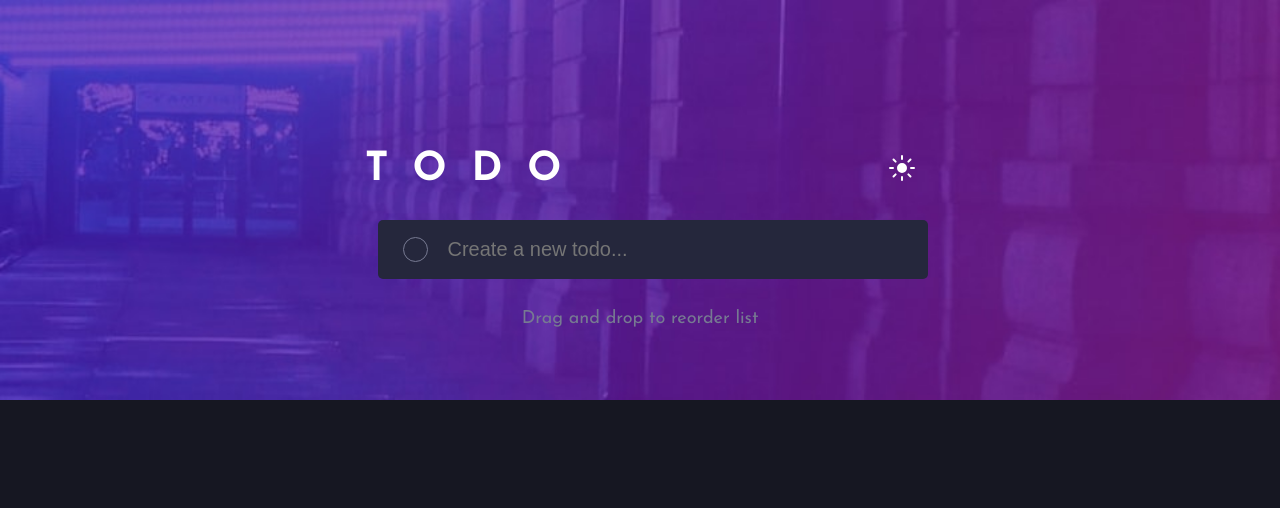
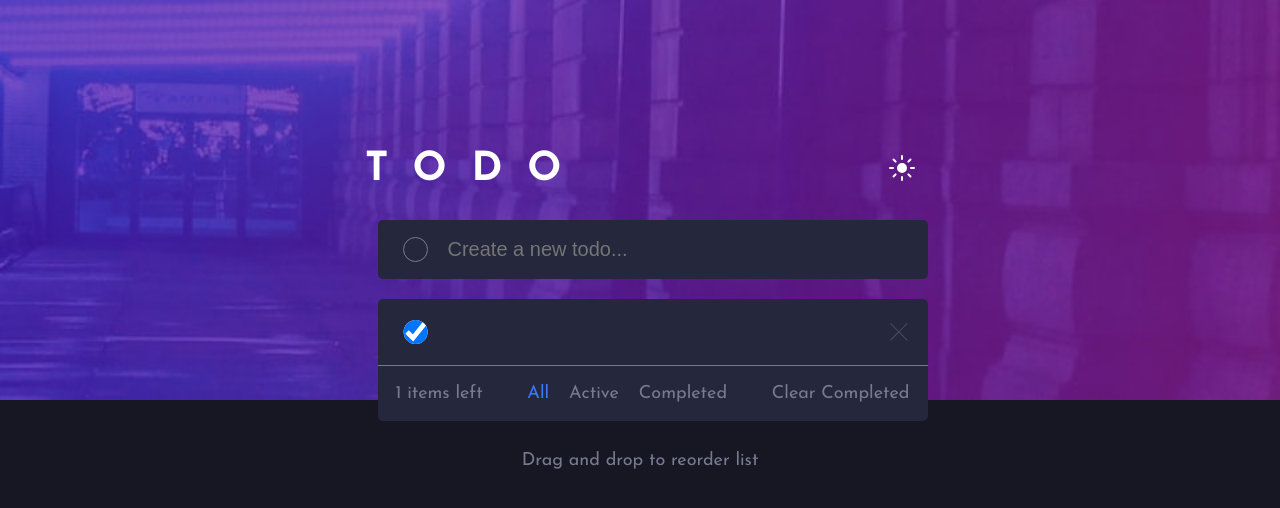
Before and after one commit to Ik3nna/Todo-app, a React (Create React App) app: page / in a window 1280 px wide. Shown: the top 508 px of the page. Built offline with nearby package versions, Linux system fonts and the light colour scheme.

Commit message:
Finishing touches

```diff
--- a/src/home.js
+++ b/src/home.js
@@ -1,28 +1,32 @@
 import React, { useState, useEffect } from "react";
 
-// const getLocalStorage = ()=> {
-//     let list = localStorage.getItem("list");
+const getLocalStorage = ()=> {
+    let list = localStorage.getItem("list");
 
-//     if(list) {
-//       return JSON.parse(list);
-//     }
-//     else {
-//       return []
-//     }
-// }
+    if(list) {
+      return JSON.parse(list);
+    }
+    else {
+      return []
+    }
+}
 
 const Home = ()=> {
     const [name, setName] = useState("");
     const [toggle, setToggle] = useState(true);
 
-    const [list, setList] = useState([]);
+    const [list, setList] = useState([getLocalStorage()]);
     const [completeList, setCompleteList] = useState([]);
+    const [activeList, setActiveList] = useState([getLocalStorage()]);
+    const [displayActive, setDisplayActive] = useState(false);
+    const [displayCompleted, setDisplayCompleted] = useState(false);
+    const [check, setCheck] = useState(false);
 
     const handleSubmit = (e)=> {
         e.preventDefault();
         const newName = {id: new Date().getTime().toString(), title: name, completed: false};
 
-        if (newName.title == "") {
+        if (newName.title === "") {
             setList([]);
         } else {
             setList([...list, newName]);
@@ -40,44 +44,62 @@ const Home = ()=> {
         select.classList.add("active");
 
         list.map((item)=>{
-            if (item.title == select.textContent) {
+            if (item.title === select.textContent) {
                 let x = {...item, completed: item.completed = true}
                 return x;
             }
+            return item
         });
 
         setCompleteList(list.filter((item)=>
-            item.completed == true
+            item.completed === true
         ));
+
+        setDisplayActive(false)
     }
 
     const showAll = ()=> {
-        setList(list);
+        setActiveList(list);
+        setDisplayCompleted(false);
+        setDisplayActive(true);
     }
 
     const showActive = ()=> {
         let filteredList = list.filter((item)=>
-            item.completed == false
-        );
-
-        setList(filteredList);
+            item.completed === false
+        )
+        setDisplayCompleted(false);
+        setActiveList(filteredList);
+        setDisplayActive(true);
+        setCompleteList([]);
     }
 
     const showCompleted = ()=> {
         let filteredList = list.filter((item)=>
-            item.completed == true
+            item.completed === true
         );
-
-        if (filteredList.length == 0) {
-            setList([])
-        } else {
-        setList(filteredList);
-        }
+        setDisplayCompleted(true);
+        setCompleteList(filteredList);
+        setDisplayActive(false);
+        setActiveList(list);
+        setCheck(true);
     }
 
+    const clearCompleted = ()=> {
+        let filteredList = list.filter((item)=>
+            item.completed === false
+        );
+        setList(filteredList);
+        setActiveList(filteredList);
+        setDisplayActive(true);
+        setCompleteList([]);
+        setDisplayCompleted(false);
+    }
 
     useEffect(()=>{
         localStorage.setItem("list",JSON.stringify(list));
+
+        setActiveList(list)
 
         const selectors = document.querySelectorAll("#selectors");
 
@@ -97,10 +119,17 @@ const Home = ()=> {
     },[list]);
 
     useEffect(()=>{
-        {toggle ? document.body.style.backgroundColor = "hsl(235, 21%, 11%)" :
-            document.body.style.backgroundColor = "hsl(0, 0%, 98%)"
-        }
+        toggle ? document.body.style.backgroundColor = "hsl(235, 21%, 11%)" :
+        document.body.style.backgroundColor = "hsl(0, 0%, 98%)"
+
     },[toggle]);
+
+    useEffect(()=>{
+        const checked = document.querySelectorAll("#checkbox");
+        checked.forEach((item)=>
+            item.checked = true
+        );
+    },[check])
 
     return(
         <main className={`${toggle ? "dark" : "light"}`} style={{
@@ -119,8 +148,8 @@ const Home = ()=> {
 
                     <span onClick={()=>setToggle(!toggle)}>
                         {toggle ?
-                            <img  src="/images/icon-sun.svg" /> :
-                            <img src="/images/icon-moon.svg" />
+                            <img  src="/images/icon-sun.svg" alt="icon-sun" /> :
+                            <img src="/images/icon-moon.svg" alt="icon-moon" />
                         }
                     </span>
                 </article>
@@ -136,25 +165,25 @@ const Home = ()=> {
                 </form>
 
                 <article className="form-list" style={{ display: list.length===0 ? "none": "block" }}>
-                    {list.map((item)=>{
+                    {(displayCompleted ? completeList : activeList).map((item)=>{
                         const { id, title } = item;
                         return(
                             <React.Fragment key={id}>
                                 <div className="list">
-                                    <input type="radio" onClick={handleComplete} />{title}
+                                    <input type="checkbox" id="checkbox" onClick={handleComplete} />{title}
 
-                                    <img src="/images/icon-cross.svg" onClick={()=>removeTodo(id)} />
+                                    <img src="/images/icon-cross.svg" alt="icon-cross" onClick={()=>removeTodo(id)} />
                                 </div><hr />
                             </React.Fragment>
                         );
                     })}
 
                     <div className="end">
-                        <p>{completeList.length == 0 ? list.length : (list.length - completeList.length)} items left</p>
+                        <p>{completeList.length === 0 ? activeList.length : (activeList.length - completeList.length)} items left</p>
                         <p onClick={showAll} className="color all" id="selectors">All</p>
                         <p onClick={showActive} id="selectors">Active</p>
                         <p onClick={showCompleted} id="selectors">Completed</p>
-                        <p onClick={showActive} id="selectors">Clear Completed</p>
+                        <p onClick={clearCompleted} id="selectors">Clear Completed</p>
                     </div>
                 </article>
 
--- a/src/index.css
+++ b/src/index.css
@@ -89,12 +89,13 @@ form input {
   position: relative;
   cursor: pointer;
 }
-input[type=radio] {
-  width: 25px;
-  height: 25px;
+input[type=checkbox] {
+  width: 30px;
+  height: 30px;
+  clip-path: circle(40%);
   cursor: pointer;
   position: relative;
-  left: 7px;
+  left: 0.4vw;
   color: var(--todoCard);
   border-color: var(--text);
   margin-right: 30px;
@@ -150,11 +151,22 @@ hr {
   margin-top: 30px;
 }
 .sm-screen {
-  display: none !important;
   cursor: pointer;
+}
+.sm-screen .color {
+  color: var(--all);
+}
+.sm-screen .color:hover {
+  color: var(--all) !important;
 }
 
 
+
+@media (min-width: 1200px) {
+  .sm-screen {
+    display: none !important;
+  }
+}
 @media (min-width: 992px) and (max-width: 1199px) {
   .text h1 {
     font-size: 30px;
@@ -168,10 +180,13 @@ hr {
     height: 23px;
     left: 40px;
   }
-  input[type=radio] {
-    width: 23px;
-    height: 23px;
-    left: -2px;
+  input[type=checkbox] {
+    width: 28px;
+    height: 28px;
+    left: -0.3vw;
+  }
+  .sm-screen {
+    display: none !important;
   }
 }
 
@@ -191,10 +206,10 @@ hr {
     height: 20px;
     left: 40px;
   }
-  input[type=radio] {
-    width: 20px;
-    height: 20px;
-    left: 2px;
+  input[type=checkbox] {
+    width: 26px;
+    height: 26px;
+    left: 0px;
     margin-right: 20px;
   }
   form input {
@@ -207,6 +222,9 @@ hr {
   }
   .para, .end {
     font-size: 16px;
+  }
+  .sm-screen {
+    display: none !important;
   }
 }
 
@@ -226,10 +244,10 @@ hr {
     height: 18px;
     left: 40px;
   }
-  input[type=radio] {
-    width: 18px;
-    height: 18px;
-    left: 7px;
+  input[type=checkbox] {
+    width: 24px;
+    height: 24px;
+    left: 0.5vw;
     margin-right: 25px;
   }
   form input {
@@ -242,6 +260,9 @@ hr {
   }
   .para, .end {
     font-size: 16px;
+  }
+  .sm-screen {
+    display: none !important;
   }
 }
 
@@ -264,10 +285,10 @@ hr {
     height: 16px;
     left: 30px
   }
-  input[type=radio] {
-    width: 16px;
-    height: 16px;
-    left: -3px;
+  input[type=checkbox] {
+    width: 22px;
+    height: 22px;
+    left: -1.4vw;
     margin-right: 10px;
   }
   form {
@@ -300,16 +321,9 @@ hr {
     padding: 10px 30px;
     border-radius: 5px;
     position: relative;
-    display: flex !important;
     align-items: center;
     justify-content: space-between;
     color: var(--text);
   }
-  .sm-screen p:hover {
-    color: var(--hover);
-  }
-  .sm-screen .all {
-    color: var(--all);
-  }
 
 }
```
